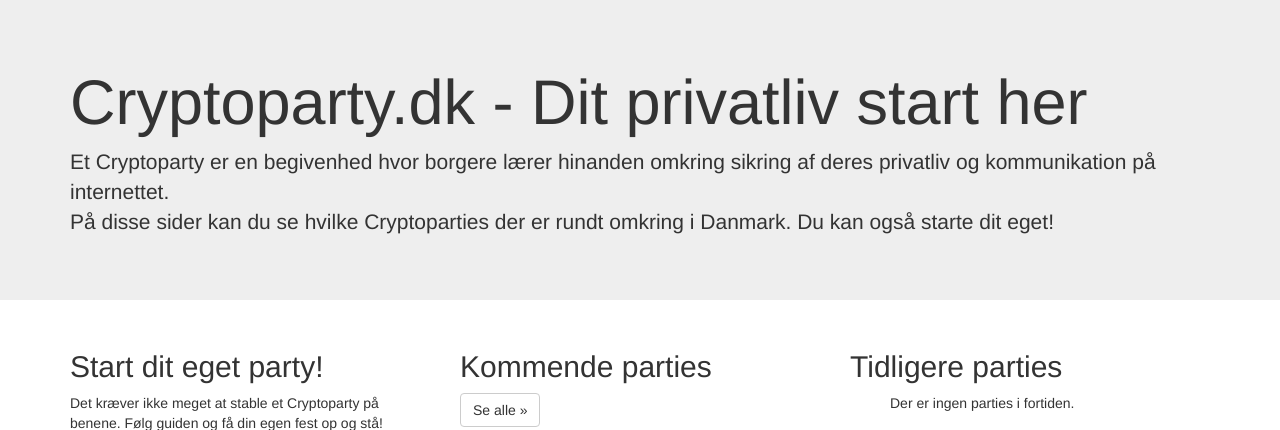
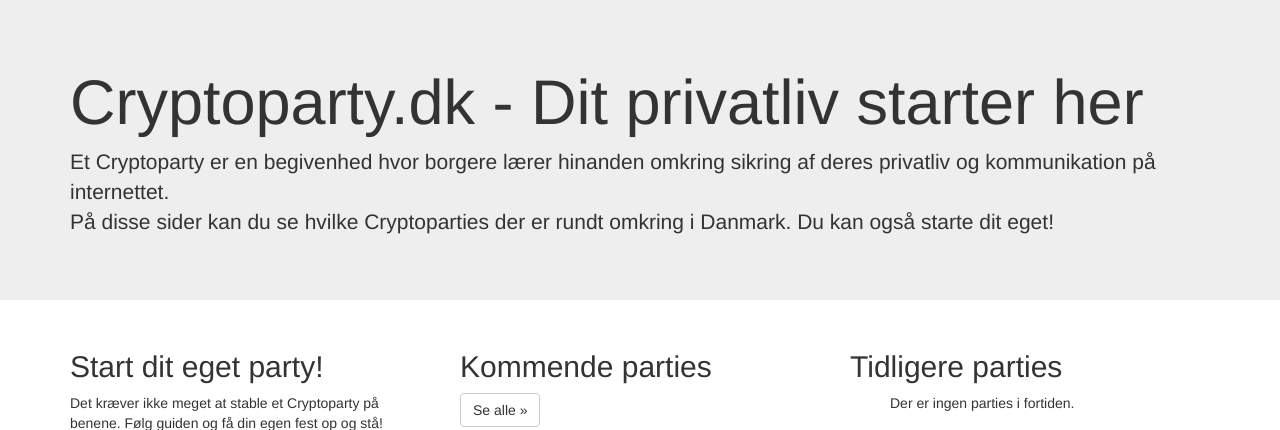
Before and after one commit to cryptopartydk/cryptoparty.dk, a Django app: page / in a window 1280 px wide. Shown: the part 52-482 px from the top of the page. Run offline with Django 3.2, Linux system fonts and the light colour scheme; data that the repository does not hold is empty; some libraries are stand-ins or nearby versions.

Commit message:
Update frontpage.html

```diff
--- a/cryptoparty/templates/frontpage.html
+++ b/cryptoparty/templates/frontpage.html
@@ -3,7 +3,7 @@
 {% block jumbotron %}
 <div class="jumbotron">
   <div class="container">
-    <h1>Cryptoparty.dk - Dit privatliv start her</h1>
+    <h1>Cryptoparty.dk - Dit privatliv starter her</h1>
     <p>
       Et Cryptoparty er en begivenhed hvor borgere lærer hinanden omkring sikring af deres privatliv og kommunikation på internettet.<br />
       På disse sider kan du se hvilke Cryptoparties der er rundt omkring i Danmark. Du kan også starte dit eget!
```
